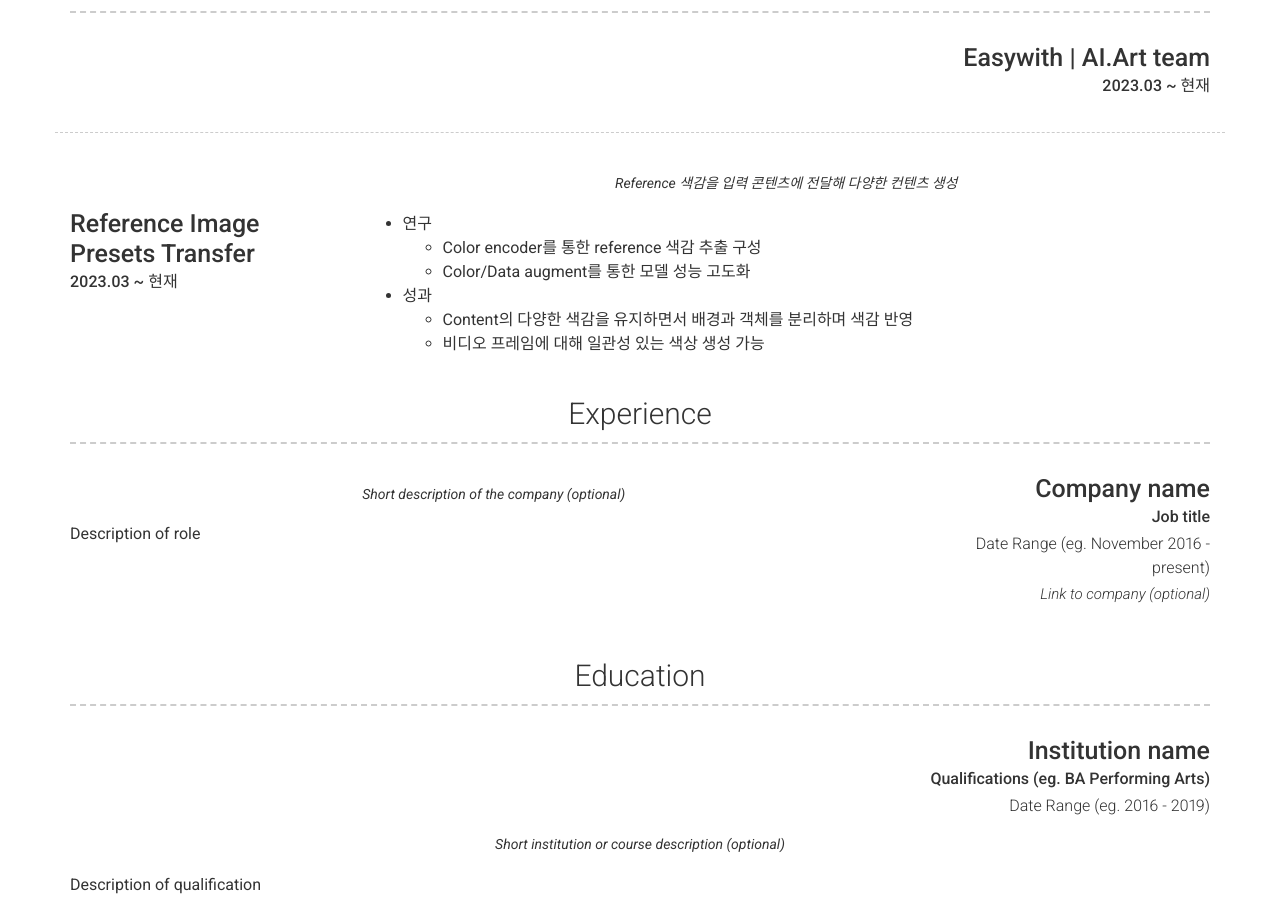
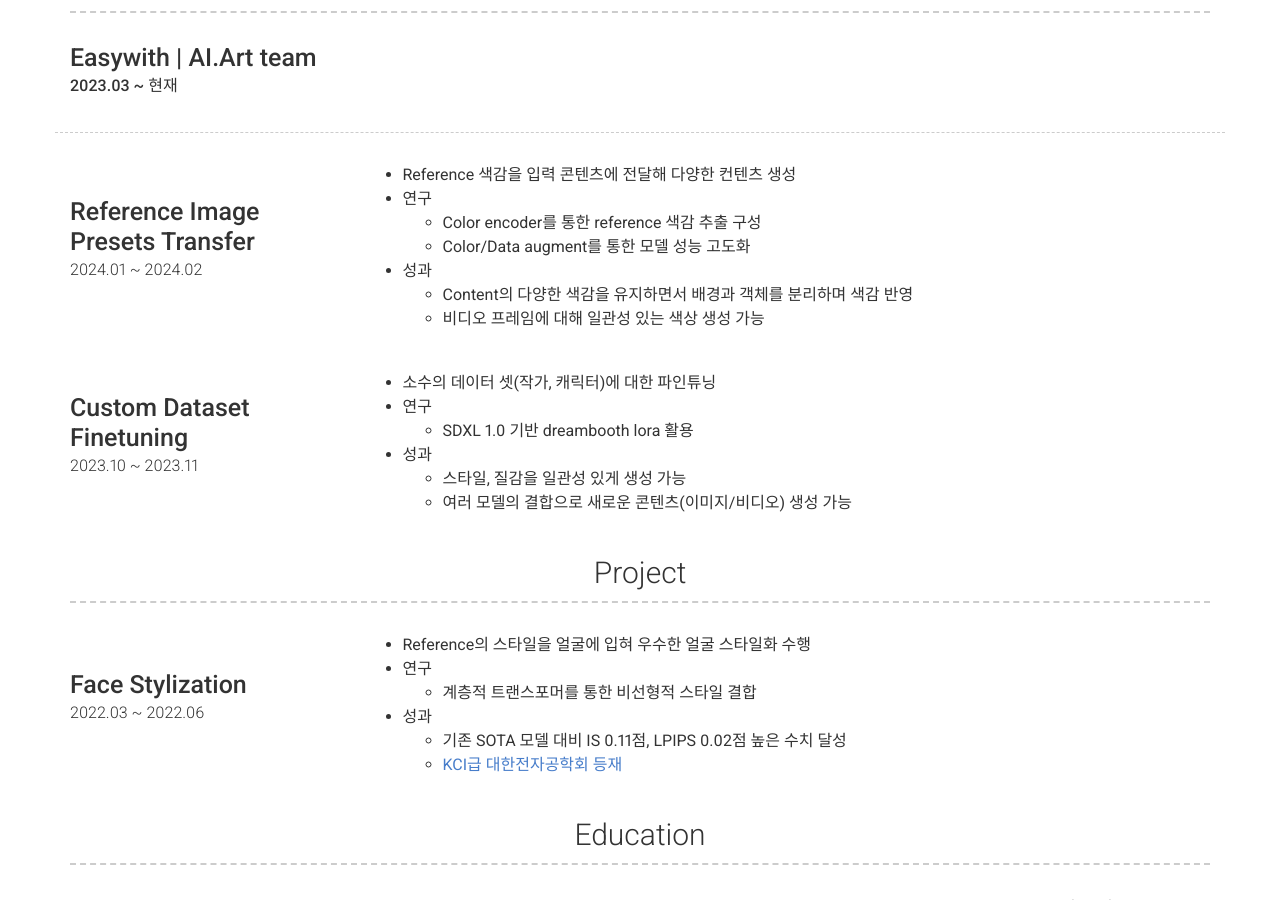
Before and after one commit to jjuun0/jjuun_resume, a Jekyll site: the page built from index.md, in a window 1280 px wide and 900 px high, scrolled down 638 px. Built offline with Jekyll 4.4.1, drawn with Linux system fonts in a browser that asks for light colours; nearby versions of some CDN libraries.

Commit message:
fix work experience & project

```diff
--- a/_config.yml
+++ b/_config.yml
@@ -62,17 +62,16 @@ content:
   - title: Work Experience # Title for the section
     layout: list # Type of content section (list/text)
     content:
-      - layout: right
+      - layout: left
         border: weak  # Value of `weak` will display a weak border below this item. # Any
                       # other value (or no value) means no border will be displayed
         title: Easywith | AI.Art team
         sub_title: 2023.03 ~ 현재
 
       - title: Reference Image Presets Transfer
-        sub_title: 2023.03 ~ 현재
-        quote: >
-          Reference 색감을 입력 콘텐츠에 전달해 다양한 컨텐츠 생성
+        caption: 2024.01 ~ 2024.02
         description: | # this will include new lines to allow paragraphs
+          - Reference 색감을 입력 콘텐츠에 전달해 다양한 컨텐츠 생성
           - 연구
             - Color encoder를 통한 reference 색감 추출 구성
             - Color/Data augment를 통한 모델 성능 고도화
@@ -80,18 +79,31 @@ content:
             - Content의 다양한 색감을 유지하면서 배경과 객체를 분리하며 색감 반영
             - 비디오 프레임에 대해 일관성 있는 색상 생성 가능
 
-  - title: Experience
+      - title: Custom Dataset Finetuning
+        caption: 2023.10 ~ 2023.11
+        description: | # this will include new lines to allow paragraphs
+          - 소수의 데이터 셋(작가, 캐릭터)에 대한 파인튜닝
+          - 연구
+            - SDXL 1.0 기반 dreambooth lora 활용
+          - 성과
+            - 스타일, 질감을 일관성 있게 생성 가능
+            - 여러 모델의 결합으로 새로운 콘텐츠(이미지/비디오) 생성 가능
+
+
+  - title: Project
     layout: list
     content:
-      - layout: right
-        title: Company name
-        sub_title: Job title
-        caption: Date Range (eg. November 2016 - present)
-        link: Link to company (optional)
-        quote: >
-          Short description of the company (optional)
+      - layout: left
+        title: Face Stylization
+        caption: 2022.03 ~ 2022.06
         description: | # this will include new lines to allow paragraphs
-          Description of role
+          - Reference의 스타일을 얼굴에 입혀 우수한 얼굴 스타일화 수행
+          - 연구
+            - 계층적 트랜스포머를 통한 비선형적 스타일 결합
+          - 성과
+            - 기존 SOTA 모델 대비 IS 0.11점, LPIPS 0.02점 높은 수치 달성
+            - [KCI급 대한전자공학회 등재](https://www.kci.go.kr/kciportal/ci/sereArticleSearch/ciSereArtiView.kci?sereArticleSearchBean.artiId=ART002960159)
+
   - title: Education
     layout: list
     content:
```
